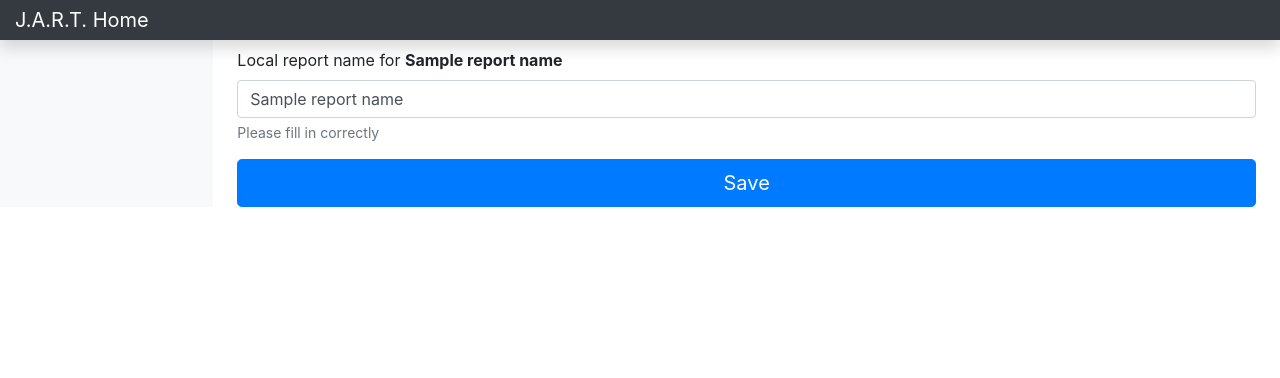
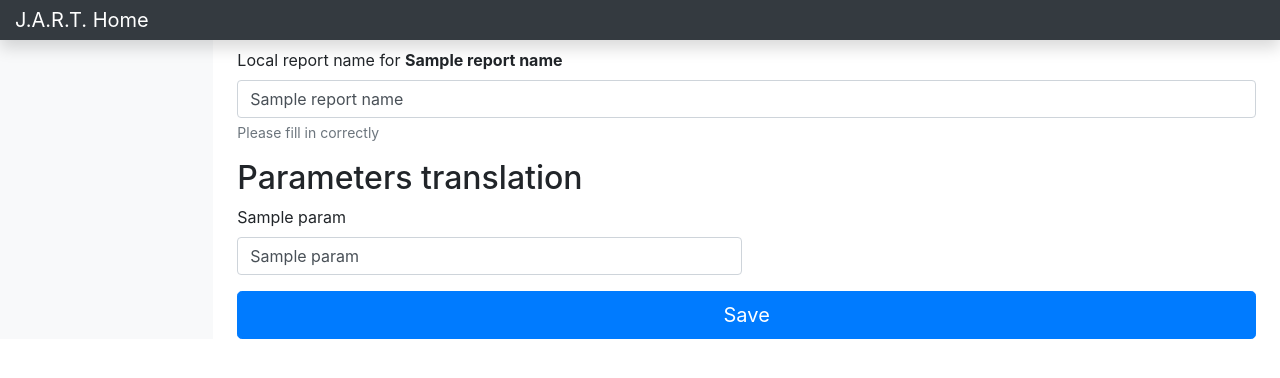
Before and after one commit to arkadyorg/xmlptranslator, a Flask app: template templates/reportconfig.html in a window 1280 px wide. Shown: the top 378 px of the page. Run offline with Flask 2, Linux system fonts and the light colour scheme; the template is opened without the code that fills it: most values are stand-ins (such as "Sample title", 1, 10 or a date in 2020); some libraries are stand-ins or nearby versions.

Commit message:
added getlist method to grab all paramfields from html/working inside one form in html now

```diff
--- a/server.py
+++ b/server.py
@@ -35,7 +35,10 @@
 	report_id = request.args['report_id']
 	lang_id = request.args['lang_id']
 	language = request.args['language']
+	test_get_params = request.form.getlist('param_input_name')
+	print(test_get_params)
 	update_report_local_name(report_id,lang_id,request.form['rep_input_name'])
+
 	return redirect(url_for('report_edit', lang_code=request.args['language'], id = request.args['report_id']))
 
 if __name__ == "__main__":
--- a/templates/reportconfig.html
+++ b/templates/reportconfig.html
@@ -34,7 +34,7 @@
               <li class="nav-item">
                 <a class="nav-link" href="/language/{{ language }}/{{ r.id }}">
                   <span data-feather="file-text"></span>
-                  {{ r.name }}<span class="badge badge-pill badge-danger"> 4</span>
+                  {{ r.name }}
                 </a>
               </li>
               {% endfor %}
@@ -49,11 +49,22 @@
               <div class="form-group">
               <label for="rep_input_name">Local report name for <b>{% for r in report_name%} {{ r.base_name }} {% endfor %}</b> </label>
               <input type="text" name="rep_input_name" class="form-control" id="rep_input_name" placeholder="{% for r in report_name%} {{ r.translated_name }} {% endfor %}" value="{% for r in report_name%}{{ r.translated_name }}{% endfor %}">
-              <small id="emailHelp" class="form-text text-muted">Please fill in correctly</small>
+              <small id="rep_input_name_Help" class="form-text text-muted">Please fill in correctly</small>
               </div>
+
+<h1 class="h2">Parameters translation</h1>
+              <div class="form-row">
+                {% for r in params_list%}
+                <div class="form-group col-md-6">
+                  <label>{{ r.base_name }}</label>
+                <input type="text" name="param_input_name" class="form-control" id="param_input_name" placeholder="{{ r.translated_name }}" value="{{ r.translated_name }}">
+                </div>
+                {% endfor %}
+              </div>
+
+
               <button type="button submit" class="btn btn-primary btn-lg btn-block">Save</button>
             </form>
-
 
         </main>
       </div>
```
